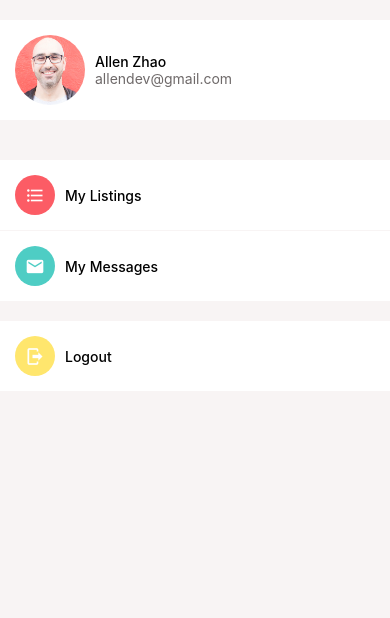
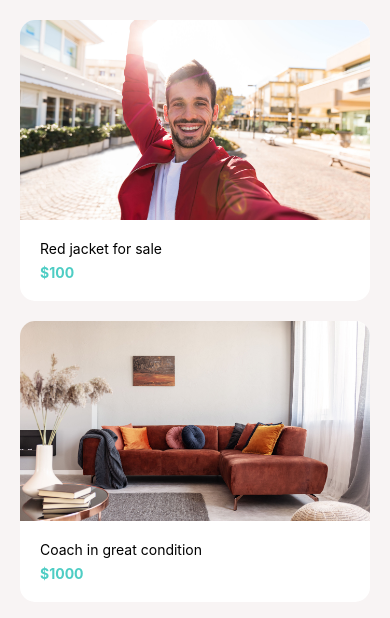
Before and after one commit to Allenzzp/doneWithIt, a React Native app: screen / in a window 390 px wide. Shown: the top 618 px of the page. Built offline with nearby package versions, Linux system fonts and the light colour scheme.

Commit message:
complete listingsScreen

```diff
--- a/App.js
+++ b/App.js
@@ -11,10 +11,11 @@
 import Icon from "./app/components/Icon";
 import ListItem from "./app/components/ListItem";
 import AccountScreen from "./app/screens/AccountScreen";
+import ListingsScreen from "./app/screens/ListingsScreen";
 
 
 export default function App() {
   return (
-    <AccountScreen />
+    <ListingsScreen />
   );
 }
--- a/app/components/Screen.js
+++ b/app/components/Screen.js
@@ -1,12 +1,14 @@
 import React from 'react';
 import Constants from "expo-constants";
-import {StyleSheet, SafeAreaView } from "react-native";
+import {StyleSheet, SafeAreaView, View } from "react-native";
 
 
 function Screen({ children, style }) {
   return (
     <SafeAreaView style={ [styles.screen, style] }>
-      { children }
+      <View style={ style }>
+        { children }
+      </View>
     </SafeAreaView>
   );
 }
--- a/app/screens/AccountScreen.js
+++ b/app/screens/AccountScreen.js
@@ -50,7 +50,7 @@
         />
       </View>
       <ListItem
-        title="Logout"
+        title="Log Out"
         IconComponent={
           <Icon name="logout" backgroundColor='#ffe66d'/>
         }
--- /dev/null
+++ b/app/screens/ListingsScreen.js
@@ -0,0 +1,45 @@
+import React from 'react';
+import { FlatList, StyleSheet } from 'react-native';
+
+import Screen from '../components/Screen';
+import Card from '../components/Card';
+import colors from '../config/colors';
+
+const listings = [
+  {
+    id: 1,
+    title: "Red jacket for sale",
+    price: 100,
+    image: require("../assets/jacket.jpg")
+  },
+  {
+    id: 2,
+    title: "Coach in great condition",
+    price: 1000,
+    image: require("../assets/couch.jpg")
+  },
+]
+function ListingsScreen(props) {
+  return (
+    <Screen style={ styles.screen }>
+      <FlatList
+        data={ listings }
+        keyExtractor={ listing => listing.id.toString() }
+        renderItem={({ item }) =>
+        <Card
+          title={ item.title }
+          subTitle={ "$" + item.price }
+          image={ item.image }
+        />}
+      />
+    </Screen>
+  );
+}
+
+const styles = StyleSheet.create({
+  screen: {
+    padding: 20,
+    backgroundColor: colors.light
+  }
+})
+export default ListingsScreen;
```
